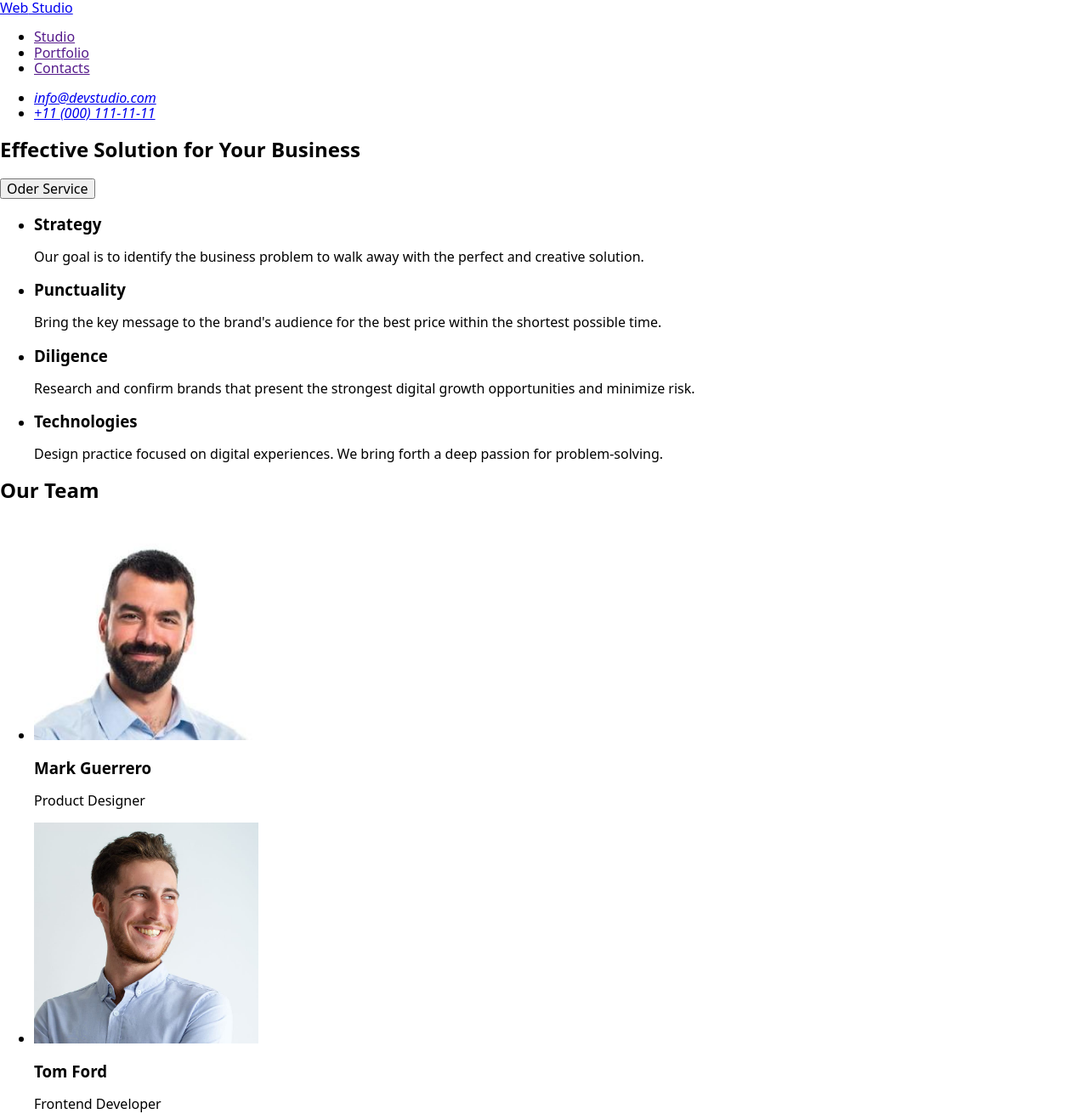
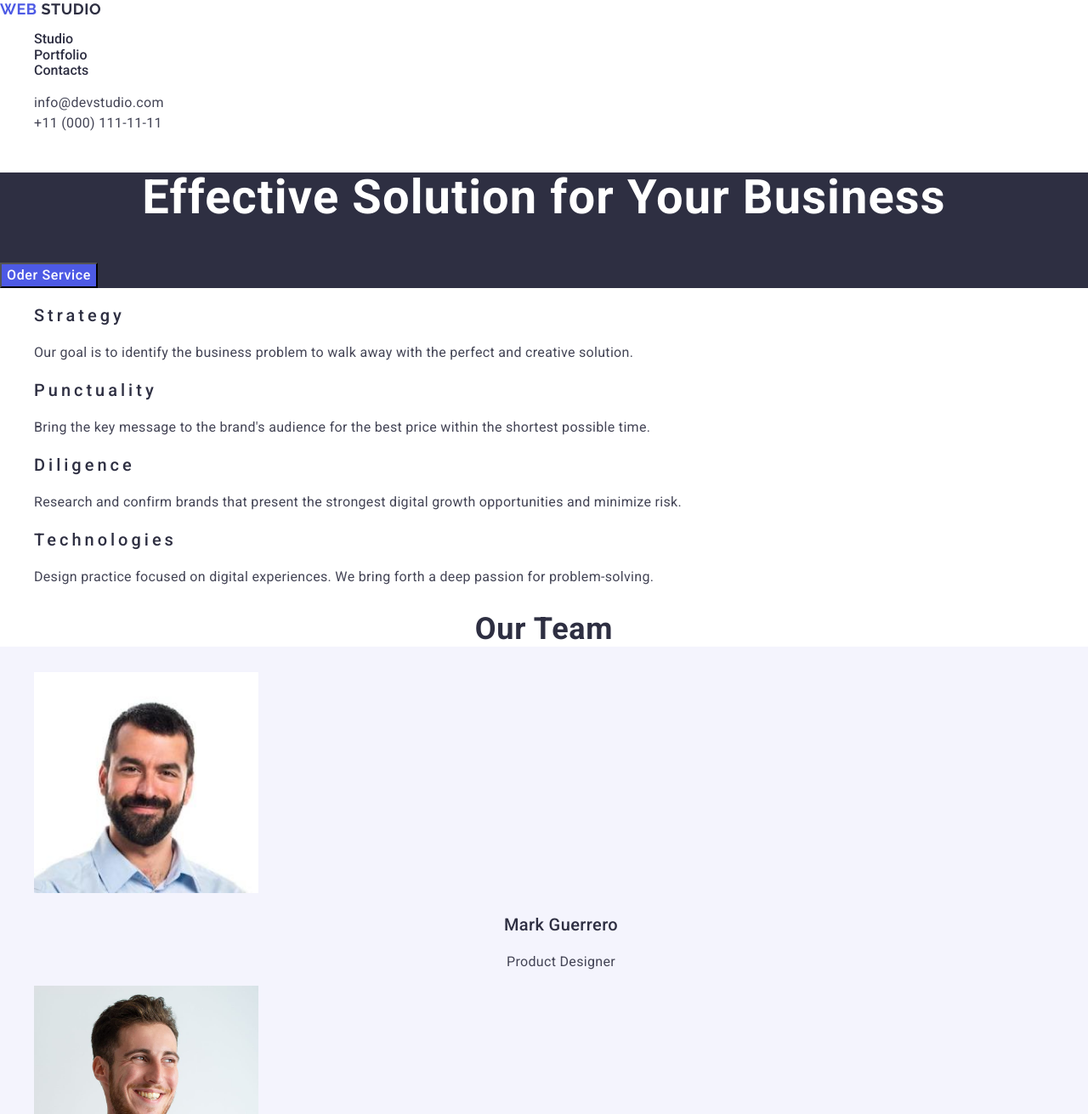
Before and after one commit to Tatiana-Luna/goit-markup-hw-02, a plain HTML site: page index.html in a window 1280 px wide. Shown: the top 1311 px of the page at 85% size. Drawn offline with nearby package versions, Linux system fonts and the light colour scheme.

Commit message:
Update css file

```diff
--- a/css/styles.css
+++ b/css/styles.css
@@ -2,7 +2,11 @@ body {
   font-family: 'Roboto', sans-serif;
   font-style: normal;
   color: #2e2f42;
-  background-color: #ffffff;
+  background-color: #FFFFFF;
+}
+
+.footer-wrapper {
+  color: #2e2f42;
 }
 
 .section-footer-style {
@@ -10,11 +14,13 @@ body {
 }
 
 .logo-header, .logo-footer {
+  color: #2e2f42;
   font-family: 'Raleway', sans-serif;
   font-weight: 700;
   font-size: 18px;
   line-height: 1.17;
   letter-spacing: 0.03em;
+  text-decoration: none;
   text-transform: uppercase;
 }
 
@@ -27,31 +33,45 @@ body {
   color: #f4f4fd;
 }
 
-.list-menu-style {
-  font-size: 16px;
-  font-weight: 500;
+.list-menu {
   list-style-type: none;
 }
 
+.list-menu-style .link {
+  color: #2e2f42;
+  font-size: 16px;
+  font-weight: 500;
+  text-decoration-line: none;
+}
+
+.list-menu-style:active {
+  color: #404BBF;
+}
+
 .list-contacts {
-  color: #434455;
   font-size: 16px;
   font-style: normal;
-  line-height: 1.5; /* 150% */
+  line-height: 1.5;
   letter-spacing: 0.32px;
+  list-style-type: none;
+}
+
+.list-contacts .link {
+  color: #434455;
   text-decoration-line: none;
 }
 
 .list-contacts .link:hover {
   color: #404bbf;
+
     /* font-size: 16px;
     line-height: 1.5;
     letter-spacing: 0.32px; */
 }
 
-/* .first-section {
+.first-section {
   background-color: #2e2f42;
-} */
+}
 
 .first-section-title {
   color: #ffffff;
@@ -60,7 +80,6 @@ body {
   line-height: 1.07; /* 107.143% */
   letter-spacing: 0.02em;
   text-align: center;
-  background-color: #2e2f42;
 }
 
 .butt {
@@ -77,9 +96,9 @@ body {
   background-color: #404BBF;
 }
 
-/* .list-features li {
-  ;
-} */
+.list-features li {
+  list-style-type: none;
+}
 
 .list-features-title {
   font-size: 20px;
@@ -97,6 +116,10 @@ body {
   letter-spacing: 0.02em;
 }
 
+.wrapper-team {
+  background: #F4F4FD;
+}
+
 .team-title {
   font-size: 36px;
   font-weight: 700;
@@ -108,9 +131,11 @@ body {
   color: #2e2f42;
 }
 
-/* .list-team {}
+.list-team {
+  list-style-type: none;
+}
 
-.list-team-style {} */
+/*.list-team-style {} */
 
 .list-team-title {
   font-size: 20px;
@@ -139,6 +164,10 @@ body {
   text-transform: capitalize;
 }
 
+.card-project {
+  list-style-type: none;
+}
+
 .card-project-title {
   font-size: 20px;
   font-weight: 500;
@@ -163,6 +192,7 @@ body {
   color: #f4f4fd;
   width: 264px;
   font-weight: 400;
+  width: 264px;
 }
 
 /*font-family: 'Raleway',
--- a/index.html
+++ b/index.html
@@ -13,12 +13,12 @@
       rel="stylesheet"
       href="https://cdn.jsdelivr.net/npm/modern-normalize@2.0.0/modern-normalize.min.css"
     />
-    <link rel="stylesheet" href="./style.css" />
+    <link rel="stylesheet" href="./css/styles.css" />
     <title>WebStudio HW-01</title>
   </head>
   <body>
     <header>
-      <nav>
+      <nav class="footer-wrapper">
         <!--Logo-->
         <a href="./index.html" class="logo-header">
           <span class="logo-header-style"> Web</span> Studio
@@ -26,13 +26,13 @@
         <!--Menu-->
         <ul class="list-menu">
           <li class="list-menu-style">
-            <a href="">Studio</a>
+            <a class="link" href="">Studio</a>
           </li>
           <li class="list-menu-style">
-            <a href="">Portfolio</a>
+            <a class="link" href="">Portfolio</a>
           </li>
           <li class="list-menu-style">
-            <a href="">Contacts</a>
+            <a class="link" href="">Contacts</a>
           </li>
         </ul>
       </nav>
@@ -95,7 +95,7 @@
         </ul>
       </section>
 
-      <section>
+      <section class="wrapper-team">
         <!--3d Section Team-->
         <h2 class="team-title">Our Team</h2>
         <ul class="list-team">
```
